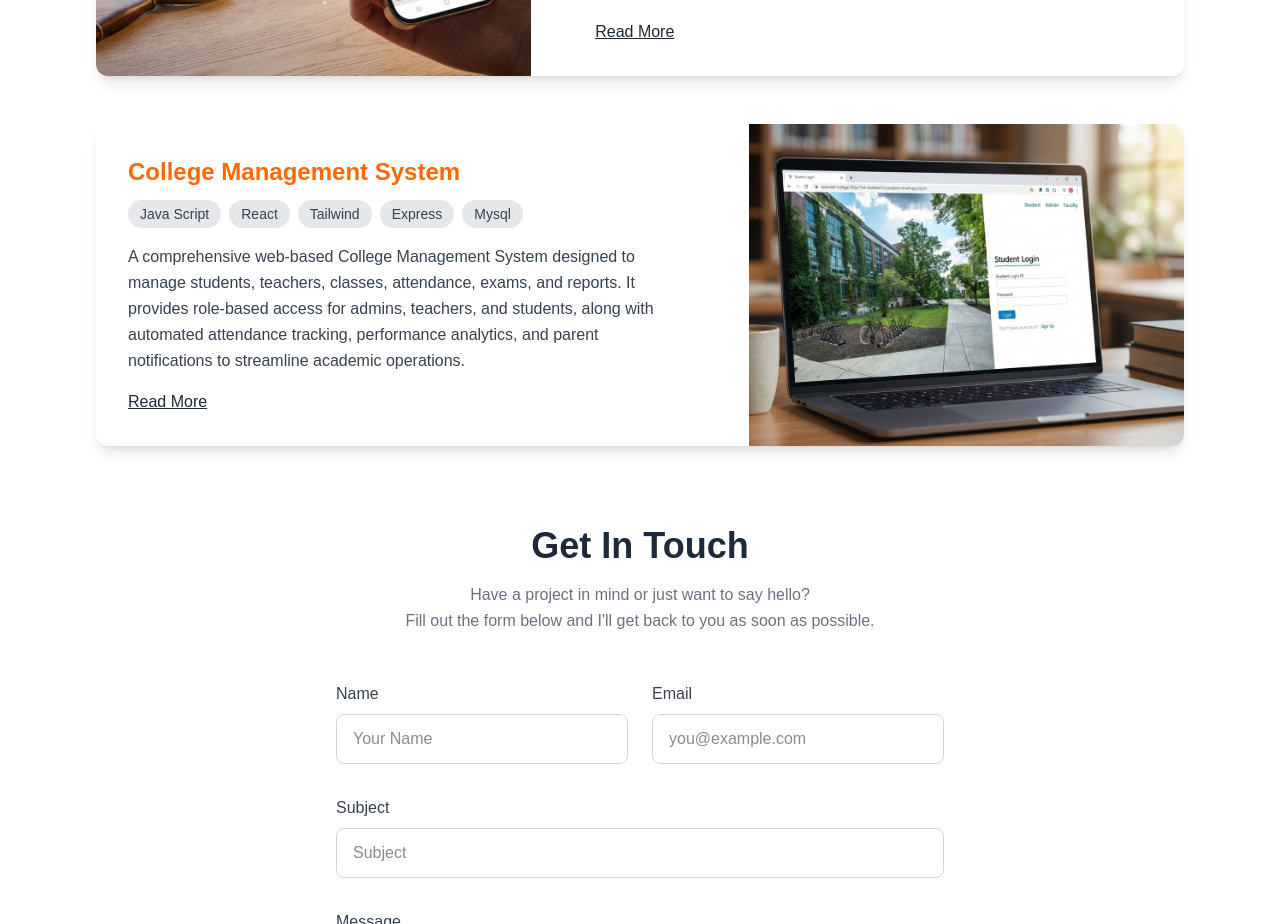
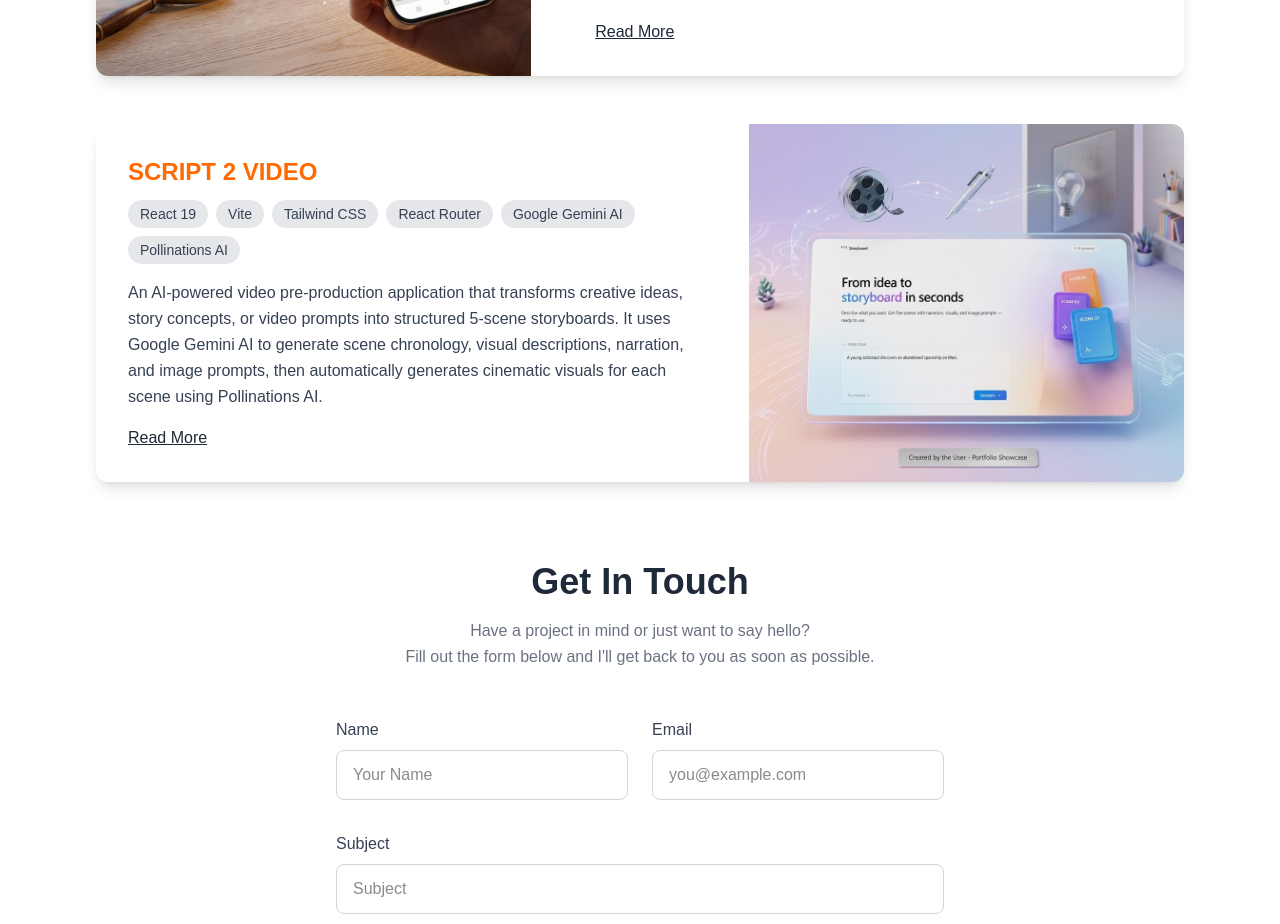
Before and after one commit to Shahbazh1/shahbaz_portfolio, a Next.js app in the folder shahbaz_portfolio/: page / in a window 1280 px wide. Shown: the part 2520-3444 px from the top of the page. Built offline with nearby package versions, Linux system fonts and the light colour scheme.

Commit message:
Add Script2Video project and update project data

```diff
--- a/shahbaz_portfolio/src/data.js
+++ b/shahbaz_portfolio/src/data.js
@@ -5,7 +5,7 @@ const projectsData = [
     image: "/project_images/ai_vet_care.png",
     alt: "AI VET CARE",
     tags: [
-      "Android Studio","Java","XML","Firebase","TensorFlow","Room Database",
+      "Android Studio", "Java", "XML", "Firebase", "TensorFlow", "Room Database",
     ],
     description:
       "An AI-powered Android application designed to assist livestock owners in diagnosing animal diseases offline. The app uses a TensorFlow neural network to predict diseases based on three selected symptoms, provides vaccination reminders, and helps farmers locate nearby veterinarians using Google Maps integration.",
@@ -28,6 +28,47 @@ const projectsData = [
   },
   {
     id: 2,
+    title: "SCRIPT 2 VIDEO",
+    image: "/project_images/Script2Video.jfif",
+    alt: "SCRIPT 2 VIDEO",
+
+    tags: [
+      "React 19",
+      "Vite",
+      "Tailwind CSS",
+      "React Router",
+      "Google Gemini AI",
+      "Pollinations AI",
+    ],
+
+    description:
+      "An AI-powered video pre-production application that transforms creative ideas, story concepts, or video prompts into structured 5-scene storyboards. It uses Google Gemini AI to generate scene chronology, visual descriptions, narration, and image prompts, then automatically generates cinematic visuals for each scene using Pollinations AI.",
+
+    features: [
+      "Generates structured 5-scene video storyboards using Google Gemini AI",
+      "Creates scene titles, visual descriptions, narration, and cinematic image prompts",
+      "Uses Gemini structured output for consistent and validated storyboard data",
+      "Automatically generates AI visuals for each scene using Pollinations AI",
+      "Sequential image generation with real-time Waiting, Generating, Ready, and Failed statuses",
+      "Interactive storyboard interface for reviewing scenes and narration",
+      "Responsive dark UI with Tailwind CSS, glassmorphism, gradients, and smooth interactions",
+      "Built with React 19, React Router v7, and Vite for a fast development experience",
+    ],
+
+    links: [{
+      name: "Live Website",
+      url: "https://script2videos.netlify.app/",
+      type: "live",
+    },
+    {
+      name: "GitHub",
+      url: "https://github.com/Shahbazh1/Script2Video",
+      type: "github",
+    },
+    ],
+  },
+  {
+    id: 3,
     title: "College Management System",
     image: "/project_images/college.png",
     alt: "College Management System",
@@ -55,7 +96,7 @@ const projectsData = [
     ],
   },
   {
-    id: 3,
+    id: 4,
     title: "Fresh Basket",
     image: "/project_images/fresh_basket.png",
     alt: "Fresh Basket",
@@ -83,7 +124,7 @@ const projectsData = [
     ],
   },
   {
-    id: 4,
+    id: 5,
     title: "PPEPCA",
     image: "/project_images/pakistan_petroleum.png",
     alt: "PAKISTAN PETROLEUM EXPLORATION & PRODUCTION COMPANY LIMITED",
```
Also changed, not shown: shahbaz_portfolio/public/project_images/Script2Video.jfif (added).
